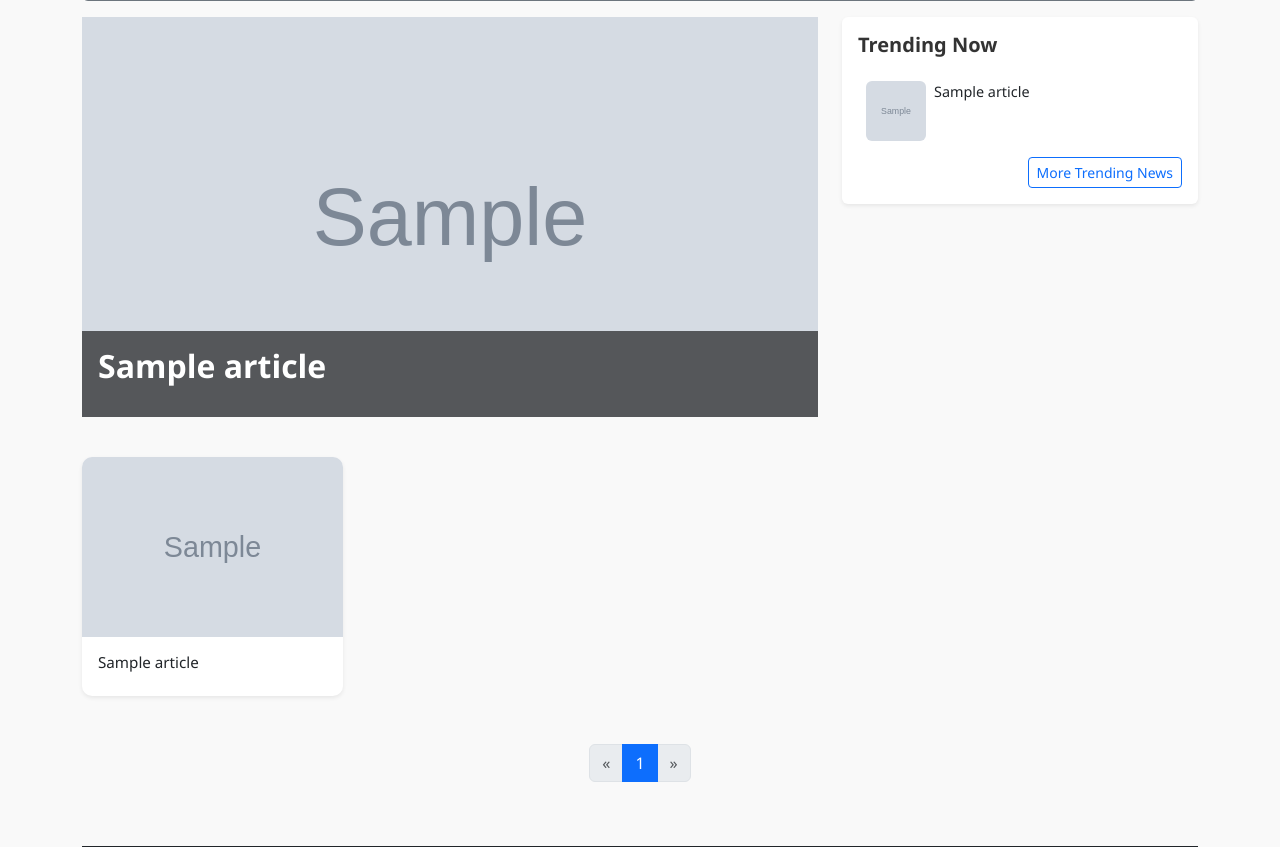
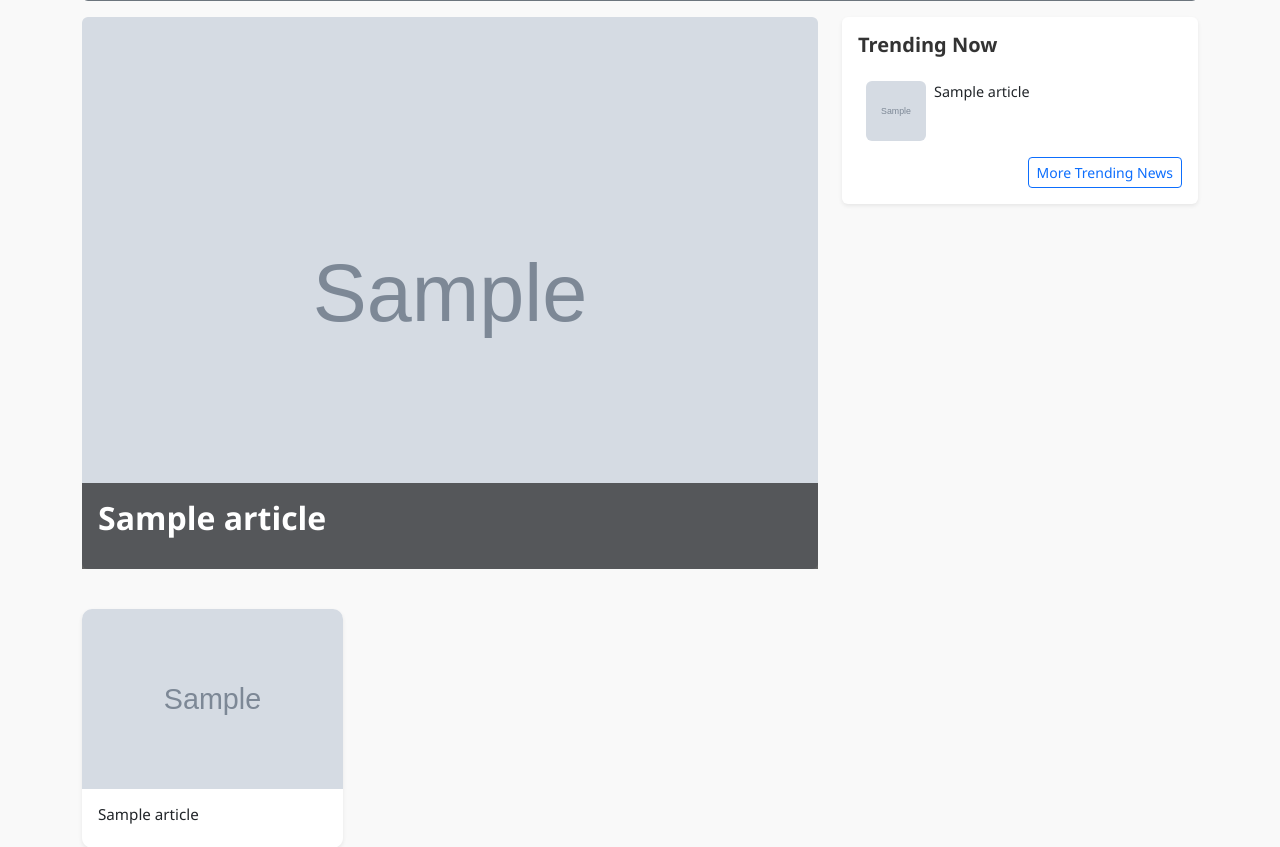
Before and after one commit to Judy-alaski/django-news-website, a Django app: page / in a window 1280 px wide. Shown: the part 174-1021 px from the top of the page. Run offline with Django 5.2, Linux system fonts and the light colour scheme; tables that the repository leaves empty hold one stand-in row (values such as "Sample post"); grey boxes marked "Sample" are stand-in pictures; some libraries are stand-ins or nearby versions.

Commit message:
Fix homepage image cropping

```diff
--- a/news/newsApp/templates/newsApp/home.html
+++ b/news/newsApp/templates/newsApp/home.html
@@ -21,9 +21,9 @@
             {% if article and article.slug %}
             <div class="position-relative mb-3">
                 {% if article.image %}
-                <img src="{{ article.image.url }}" alt="{{ article.title }}" class="img-fluid w-100" style="height: 400px; object-fit: cover;">
+                <img src="{{ article.image.url }}" alt="{{ article.title }}" class="img-fluid w-100 rounded">
                 {% else %}
-                <img src="{% static 'images/default.jpg' %}" alt="Default Image" class="img-fluid w-100" style="height: 400px; object-fit: cover;">
+                <img src="{% static 'images/default.jpg' %}" alt="Default Image" class="img-fluid w-100 rounded">
                 {% endif %}
                 <div class="position-absolute bottom-0 p-3 text-white" style="background: rgba(0,0,0,0.6); width: 100%;">
                     <h2><a href="{% url 'article_detail' article.slug %}" class="text-white text-decoration-none">{{ article.title }}</a></h2>
```
